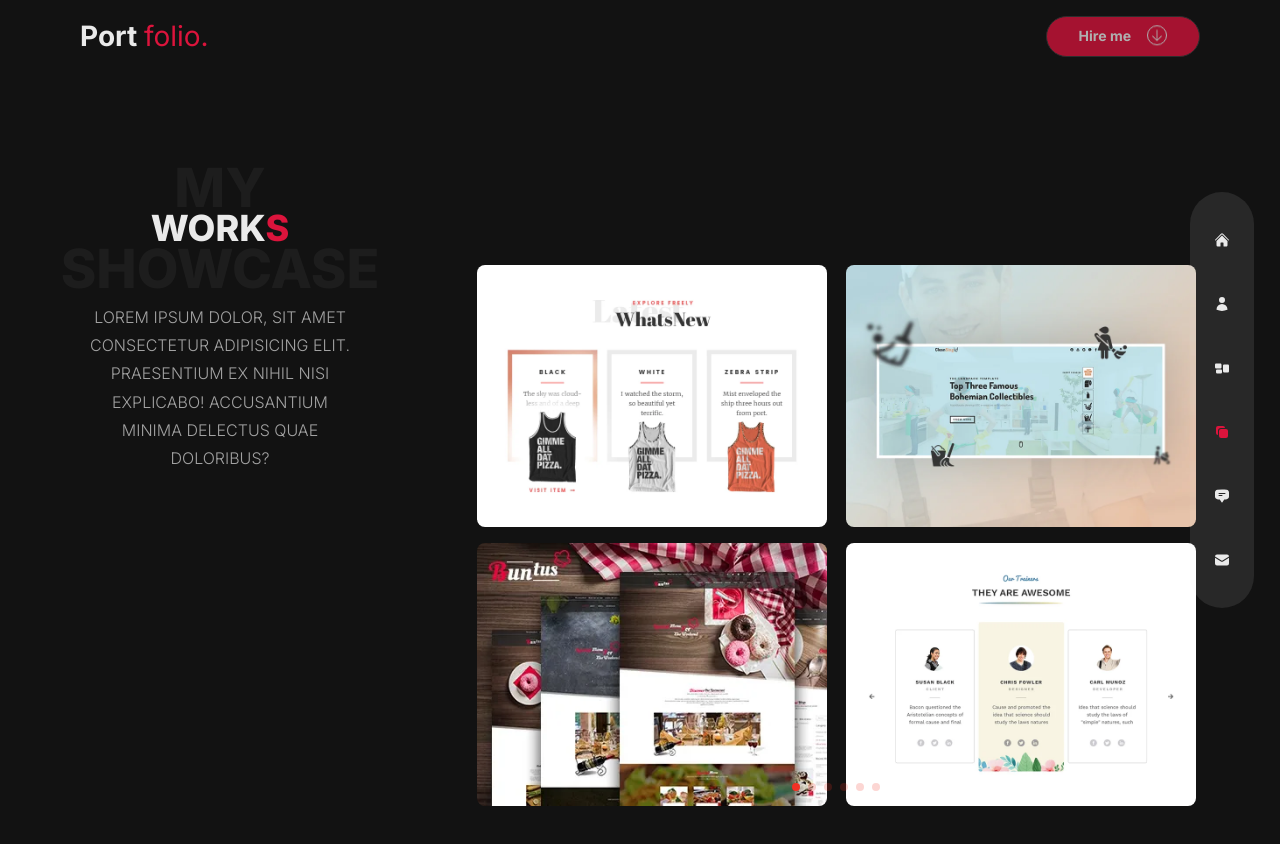
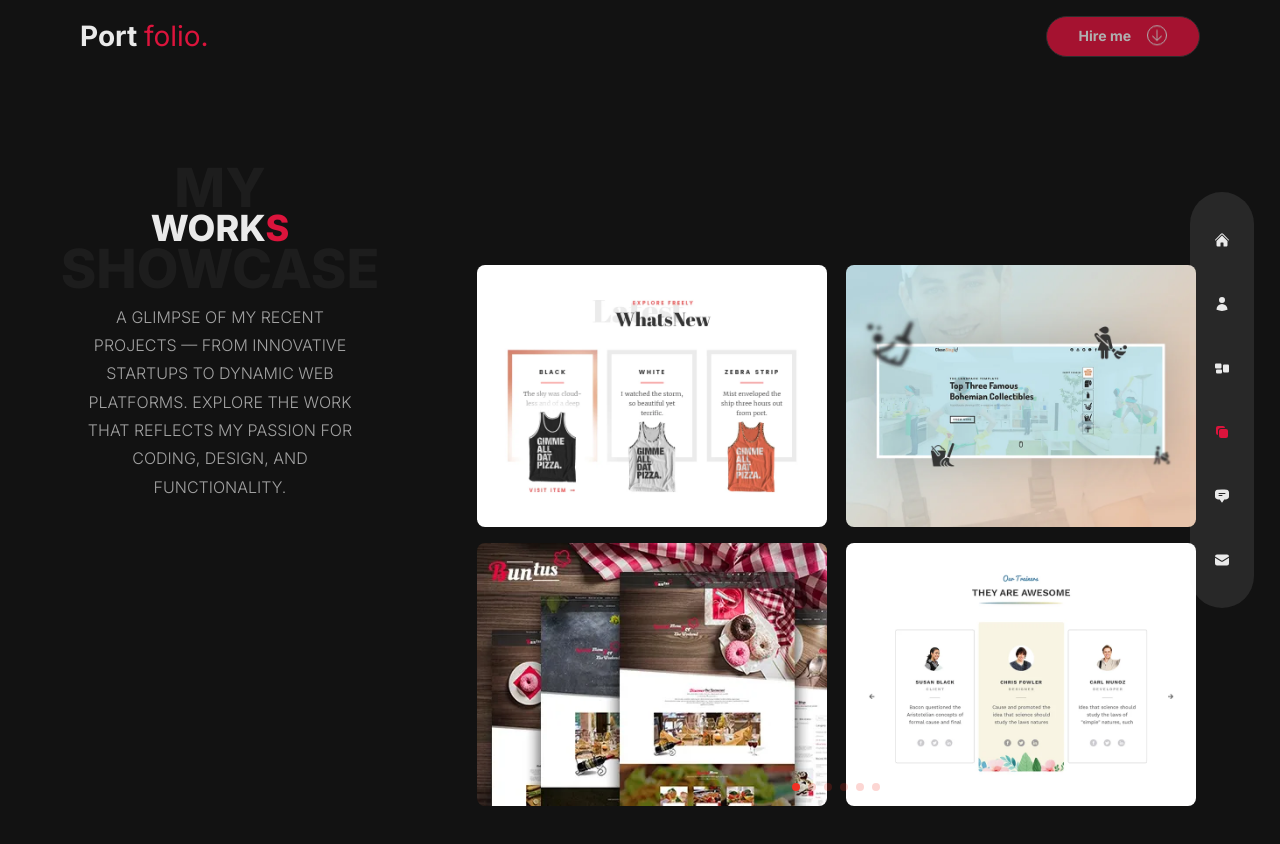
Before and after one commit to thesakibdev/The-Sakib-Dev, a Next.js app: page /showcase in a window 1280 px wide. Shown: the top 844 px of the page. Built offline with nearby package versions, Linux system fonts and the light colour scheme.

Commit message:
Update index.jsx

```diff
--- a/pages/showcase/index.jsx
+++ b/pages/showcase/index.jsx
@@ -38,9 +38,9 @@ const Showcase = () => {
             </span>
           </h3>
           <p className="text-center max-w-md mx-auto text-gray-20 mt-12">
-            Lorem ipsum dolor, sit amet consectetur adipisicing elit.
-            Praesentium ex nihil nisi explicabo! Accusantium minima delectus
-            quae doloribus?
+            A glimpse of my recent projects — from innovative startups to
+            dynamic web platforms. Explore the work that reflects my passion for
+            coding, design, and functionality.
           </p>
         </div>
       </motion.div>
```
